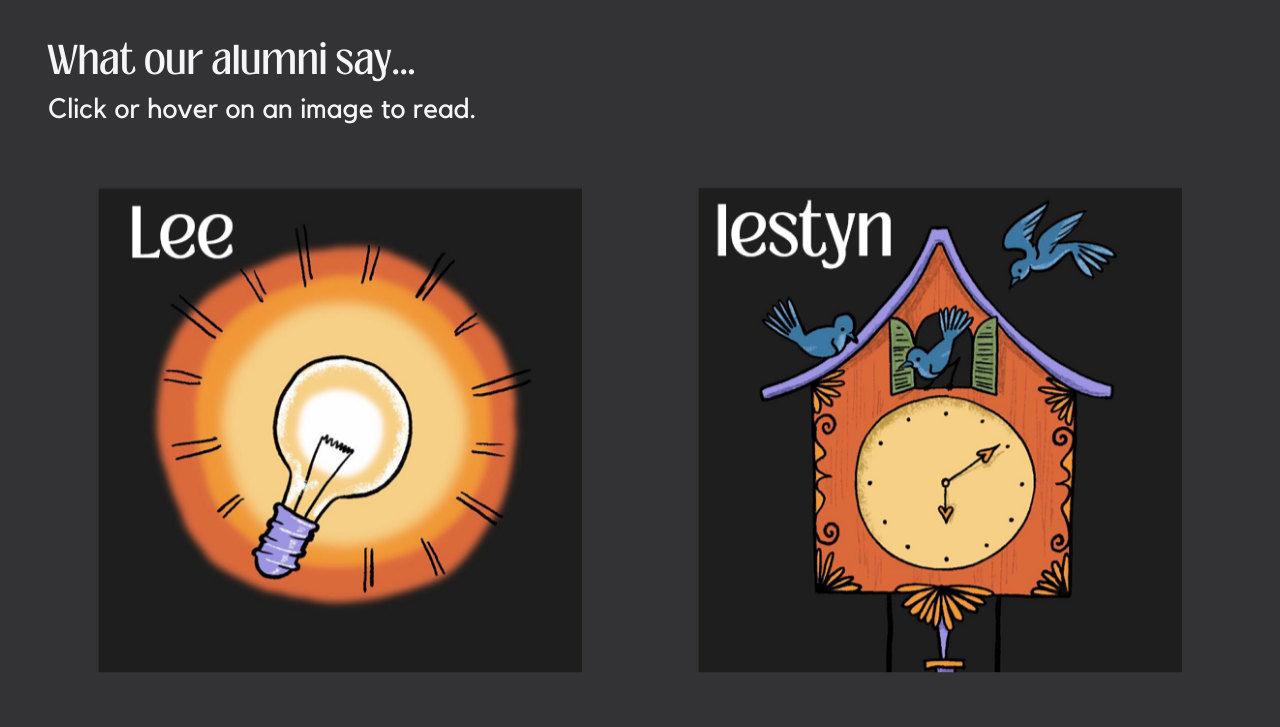
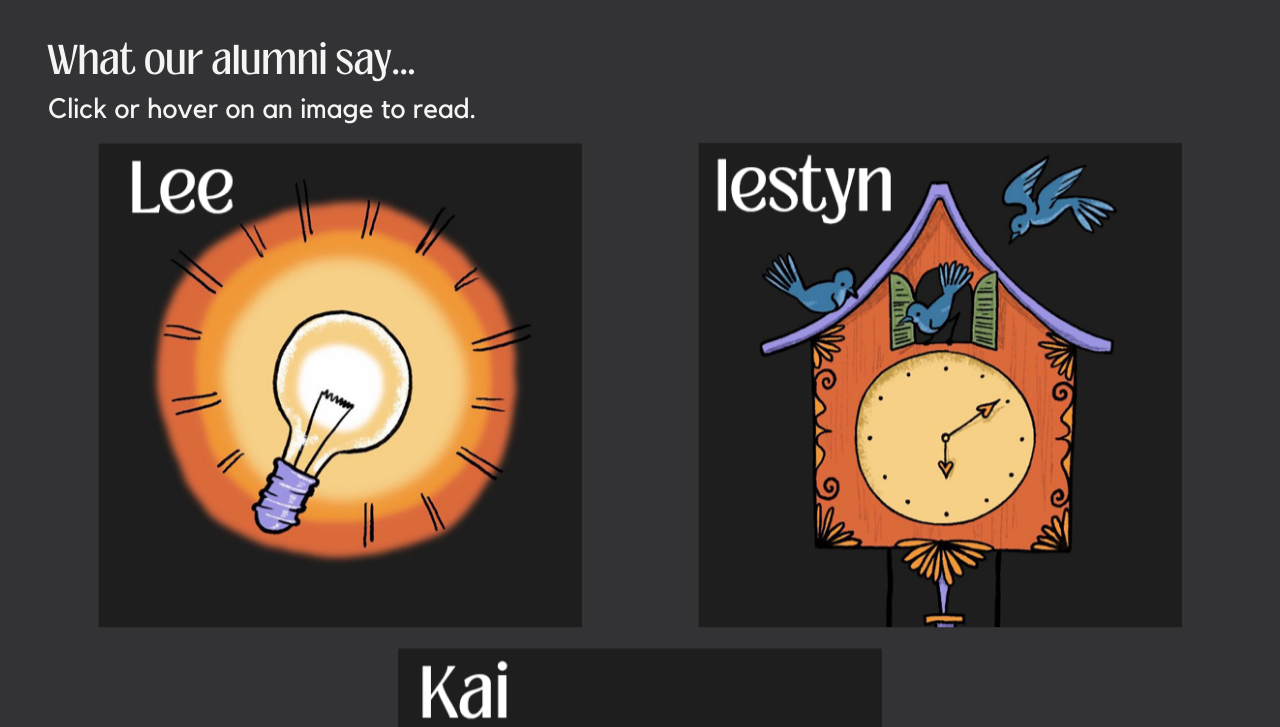
Before and after one commit to kaiwright/CA, a plain HTML site: page index.html in a window 1280 px wide. Shown: the part 1800-2527 px from the top of the page. Drawn offline with nearby package versions, Linux system fonts and the light colour scheme.

Commit message:
Further adjustments to styling

```diff
--- a/assets/css/style.css
+++ b/assets/css/style.css
@@ -118,7 +118,7 @@ h5,
   display: flex;
   justify-content: space-evenly;
   border: none;
-  margin: 50px auto 0px auto;
+  margin: 5px auto 0px auto;
 }
 
 /* This container is needed to position the front and back side */
@@ -165,7 +165,7 @@ h5,
   text-align: center;
   width: 100%;
   height: auto;
-  margin: 50px auto 0px auto;
+  margin: 80px auto 0px auto;
 }
 
 small {
```
